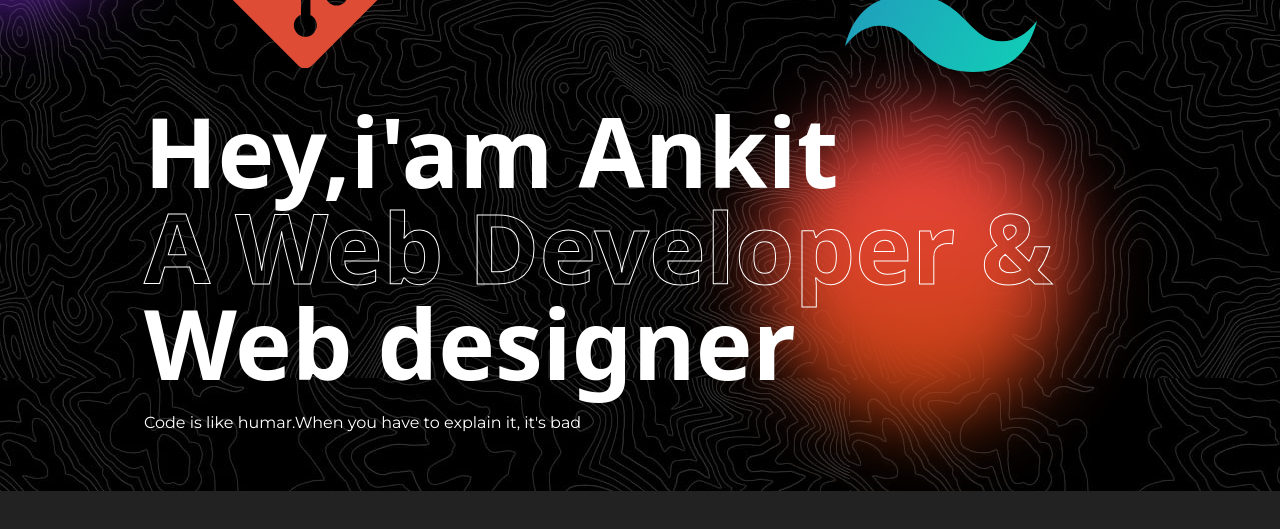
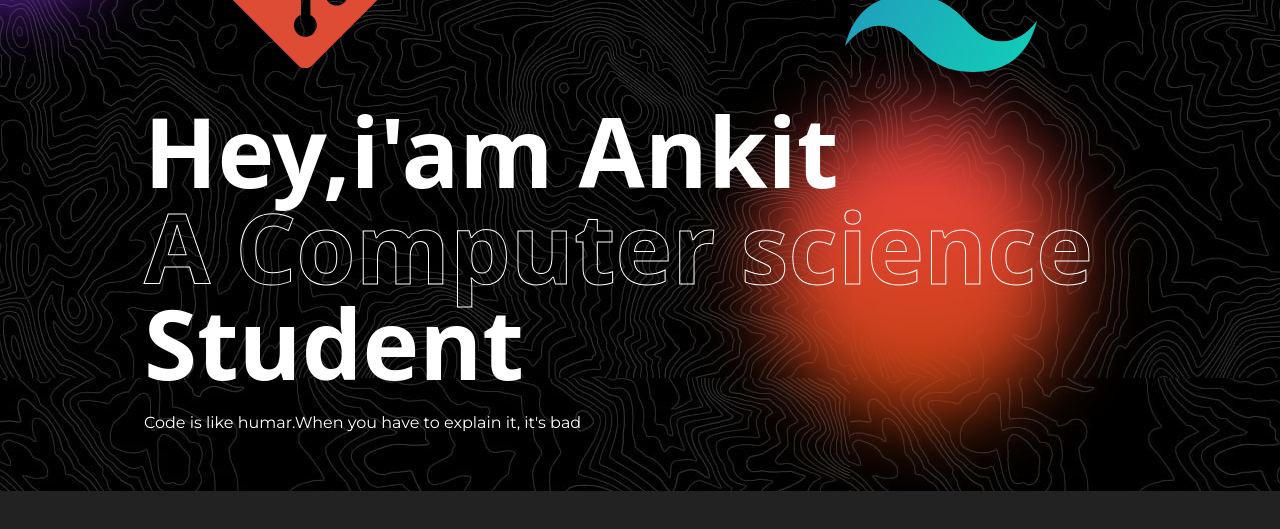
Before and after one commit to Cipher-Soul/Modern_webpage, a plain HTML site: page index.html in a window 1280 px wide. Shown: the part 153-682 px from the top of the page. Drawn offline with nearby package versions, Linux system fonts and the light colour scheme.

Commit message:
Update index.html

```diff
--- a/index.html
+++ b/index.html
@@ -82,7 +82,7 @@
     <img id="asset" src="./assets/git-icon.svg" class="absolute max-h-40 hidden  sm:block
     z-[-1] sm:left-[10%] sm:max-h-[150px]">
     <h1 class="text-5xl sm:text-8xl pt-60 font-arial font-black">Hey,i'am Ankit<br><span
-        class="text-strok-1 text-transparent"> A Web Developer &</span><br>Web designer</h1>
+        class="text-strok-1 text-transparent"> A Computer science </span><br>Student</h1>
     <p class="mt-5 pb-40 sm:pb-10 Montserrat">Code is like humar.When you have to explain it, it's bad</p>
   </section>
 
```
